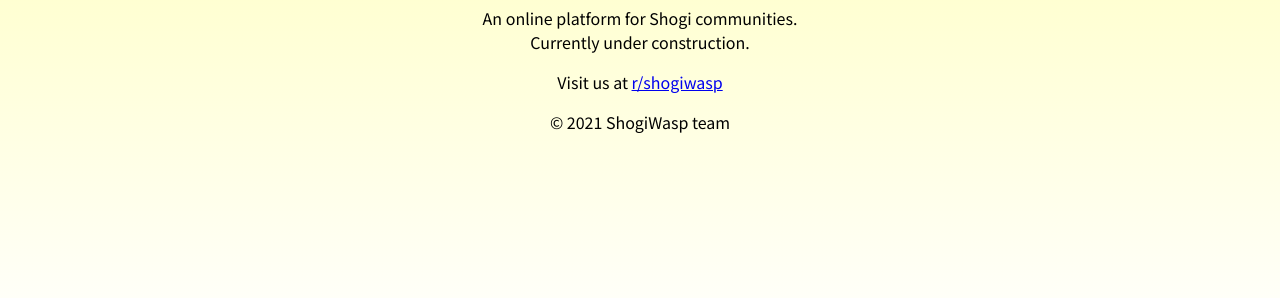
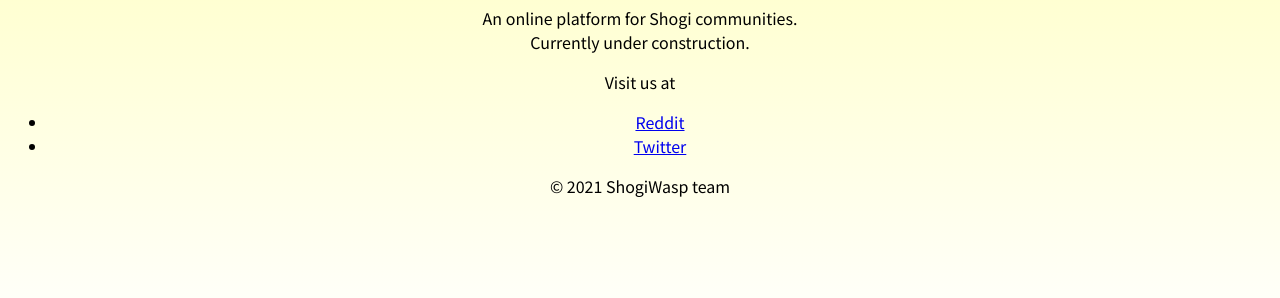
Before and after one commit to ShogiWasp/shogiwasp.github.io, a plain HTML site: page index.html in a window 1280 px wide. Shown: the part 446-744 px from the top of the page. Drawn offline with Linux system fonts and the light colour scheme.

Commit message:
Updated links

```diff
--- a/index.html
+++ b/index.html
@@ -32,7 +32,10 @@
 		Currently under construction.</p>
 
 		<p>Visit us at
-		<a href="http://reddit.com/r/shogiwasp">r/shogiwasp</a>
+		<ul>
+			<li><a href="http://reddit.com/r/shogiwasp">Reddit</a></li>
+			<li><a href="http://twitter.com/shogiwasp">Twitter</a></li>
+		</ul>
 		</p>
 
 		<footer>
```
